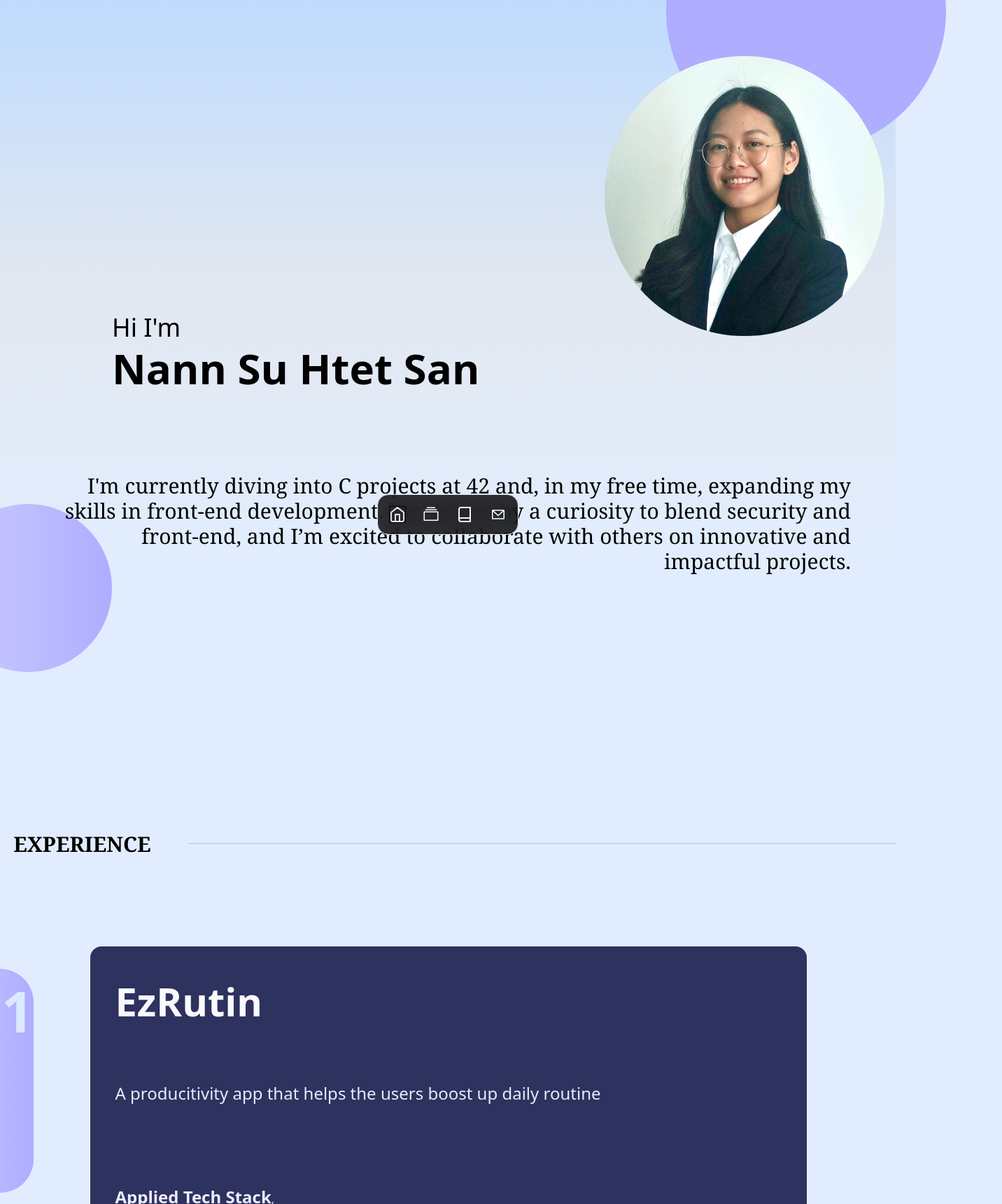
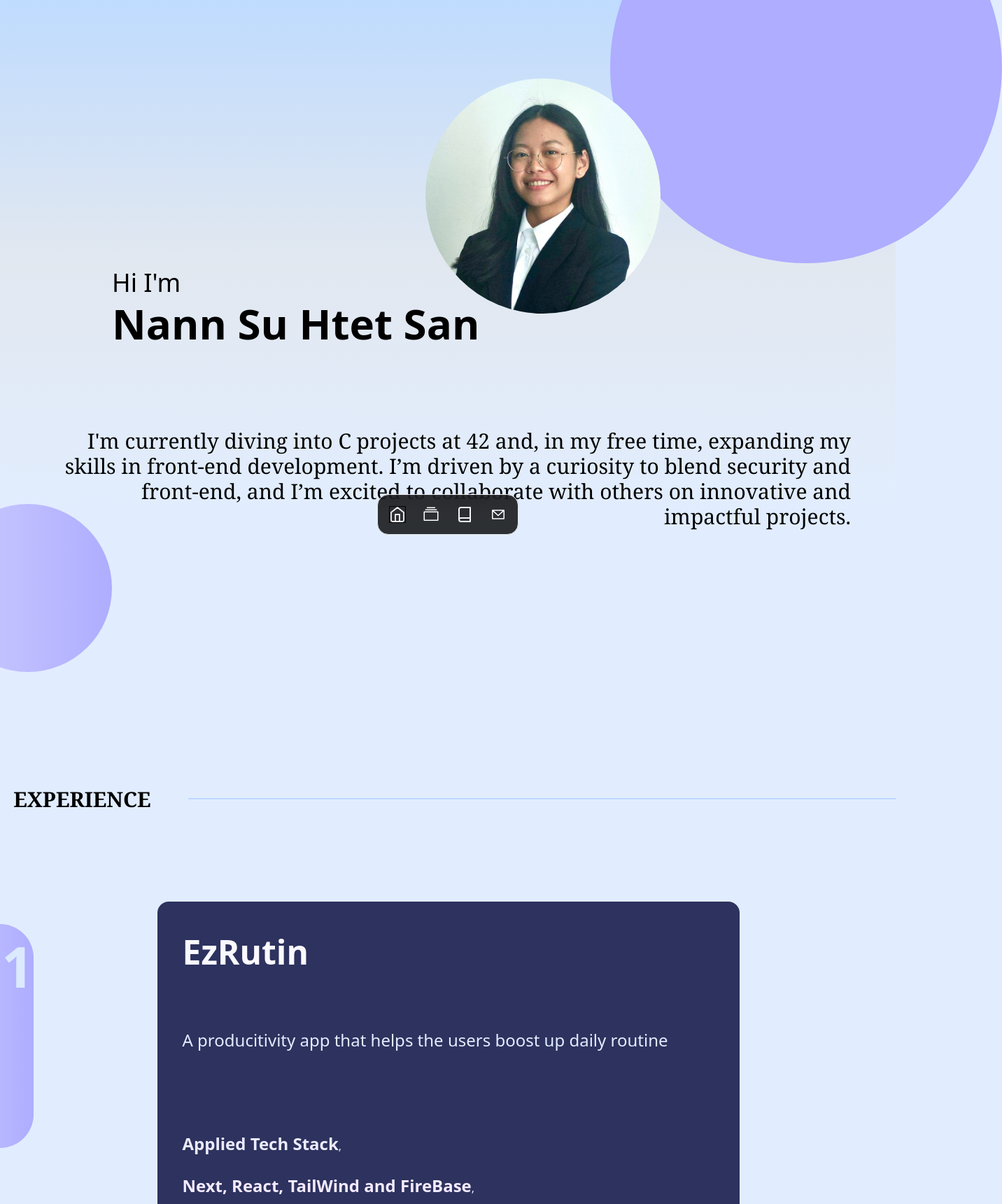
Before and after one commit to nann5an1/website5an1, a Next.js app: page / in a window 1280 px wide. Shown: the top 1720 px of the page at 70% size, 1432 px wide, since content can reach past the window. Built offline with nearby package versions, Linux system fonts and the light colour scheme.

Commit message:
final_responsiveness

```diff
--- a/src/components/ui/carousel.tsx
+++ b/src/components/ui/carousel.tsx
@@ -206,7 +206,7 @@ const CarouselPrevious = React.forwardRef<
       className={cn(
         "absolute  h-12 w-12 rounded-full",
         orientation === "horizontal"
-          ? "-left-16 top-1/2 -translate-y-1/2"
+          ? "-left-[3rem] top-1/2 -translate-y-1/2"
           : "-top-16 left-1/2 -translate-x-1/2 rotate-90",
         className
       )}
@@ -235,7 +235,7 @@ const CarouselNext = React.forwardRef<
       className={cn(
         "absolute h-12 w-12 rounded-full",
         orientation === "horizontal"
-          ? "-right-16 top-1/2 -translate-y-1/2"
+          ? "-right-[3rem] top-1/2 -translate-y-1/2"
           : "-bottom-16 left-1/2 -translate-x-1/2 rotate-90",
         className
       )}
--- a/src/pages/Experience.tsx
+++ b/src/pages/Experience.tsx
@@ -10,9 +10,9 @@ function Experience ({title, index, about, lang}){
             <h3 className="xs:text-[3rem] md:text-[5rem] rnd:text-[2.5rem] text-blue-100 font-bold text-end">{index}</h3>
         </div>
         <div className="flex justify-center mt-32 text-[#e1edff]">
-        <div className="ml-[1px] size-full xs:max-w-[10rem] md:max-w-xl rnd:max-w-[30rem] lg:max-w-5xl items-center justify-center overflow-hidden bg-[#2d325e] p-4 rounded-2xl">
+        <div className="ml-[1px] size-full xs:max-w-[10rem] md:max-w-xl rnd:max-w-[30rem] lg:max-w-[52rem] items-center justify-center overflow-hidden bg-[#2d325e] p-4 rounded-2xl">
         <BoxReveal  boxColor={"#5046e6"} duration={0.5}>
-            <p className="xs:text-[2.5rem] rnd:text-[2.5rem] md:text-[3.5rem]  font-semibold">
+            <p className="xs:text-[2.5rem] rnd:text-[2.5rem] md:text-[3rem]  font-semibold">
             <span className="text-[#faf9ff]">{title}</span>
             </p>
             <br />
--- a/src/pages/Home.tsx
+++ b/src/pages/Home.tsx
@@ -3,13 +3,13 @@ import { WordRotate } from "@/components/magicui/word-rotate";
 function Home() {
     return (
       <div id="home" className="relative pt-4 mb-[10rem] bg-gradient-to-b from-blue-200 via-slate-200 -z-20">
-        <div className="p-4 flex justify-end relative">
+        <div className="p-4 flex justify-end relative lg:top-[5rem]">
           <img
-            className="top-12 left-[2/3]rnd:w-[14rem] rnd:h-[14rem] md:w-[25rem] md:h-[25rem]  relative z-10 rounded-full"
+            className="top-12 left-[2/3] rnd:w-[14rem] rnd:h-[14rem] md:w-[21rem] md:h-[21rem] lg:mr-[20rem] z-10 rounded-full"
             src="/profile.jpg"
             alt=""
           />
-          <div className="absolute top-0 xs:right-[4rem] md:right-[8rem] translate-x-1/2 -translate-y-1/2 xs:w-[19rem] xs:h-[19rem] rnd:w-[20rem] rnd:h-[20rem] md:w-[20rem] md:h-[20rem] lg:w-[25rem] lg:h-[25rem] rounded-full bg-[#aeadff] -z-10"></div>
+          <div className="absolute top-0 xs:right-[4rem] md:right-[8rem] translate-x-1/2 -translate-y-1/2 xs:w-[19rem] xs:h-[19rem] rnd:w-[20rem] rnd:h-[20rem] md:w-[20rem] md:h-[20rem] lg:w-[35rem] lg:h-[35rem] rounded-full bg-[#aeadff] -z-10"></div>
           {/* <div className="absolute mt-[8rem] xs:w-[30rem] md:w-[49rem] lg:w-[30rem] lg:h-[30rem] h-[20rem] rounded-full bg-blue-400 -z-20"></div> */}
         </div>
         <div className='xs:ml-[2rem] rnd:ml-[5rem] md:ml-[10rem]'>
--- a/src/pages/Projects.tsx
+++ b/src/pages/Projects.tsx
@@ -44,18 +44,18 @@ function Projects() {
             <div className="bg-[#bed8ff] ml-1 w-full h-[2px] mt-4"></div>
         </div>
         <div className="mt-16 flex justify-center px-4 sm:px-6 md:px-8">
-            <Carousel className="w-full xs:max-h-[30rem] xs:max-w-[15rem] sm:max-w-[22rem] md:max-w-[30rem] rnd:max-w-[26rem] lg:max-w-[35rem]">
+            <Carousel className="w-full xs:max-h-[30rem] xs:w-[17.5rem] sm:max-w-[22rem] md:max-w-[30rem] rnd:max-w-[26rem] lg:max-w-[rem]">
               <div className="flex justify-center">
                 <CarouselContent>
                       {Array.from({ length: 5 }).map((_, index) => (
                       <CarouselItem key={index}>
                           <div>
                           <Card className="bg-[#b3d2ff]">
-                              <CardContent className="flex aspect-square justify-start  xs:mb-[4.5rem] xs:p-[2rem] sm:p-[1rem] md:p-[2rem] rnd:p-[5rem] lg:p-[6rem]">
-                              <span className="xs:text-[1.4rem] sm:text-[1.8rem] md:text-[2.2rem] rnd:text-[2.1rem] lg:text-[2.5rem] font-semibold">
+                              <CardContent className="flex aspect-square justify-start  xs:mb-[4.5rem] rnd:p-[2.5rem] rnd:mb-[7rem] lg:p-[6rem]">
+                              <span className="xs:text-[1.4rem] sm:text-[1.8rem] md:text-[2.2rem] rnd:text-[2rem] lg:text-[2.5rem] font-semibold">
                                   <h3>{projects[index].title}</h3>
-                                  <div className="xs:mt-[1rem] sm:mt-[2rem] md:mt-[5rem] text-start sm:text-[18px] md:text-[20px] xs:p-[0.5rem] sm:p-[15px] md:p-[1rem] rnd:p-[1rem] rounded-l font-light">
-                                    <div className="xs:text-[1.2rem] sm:text-[1.5rem] md:text-[1.5rem] rnd:text-[1.5rem]">
+                                  <div className="xs:mt-[1rem] sm:mt-[2rem] md:mt-[5rem] text-start sm:text-[18px] md:text-[20px] xs:p-[1rem] sm:p-[15px] md:p-[1rem] rnd:p-[1rem] rounded-l font-light">
+                                    <div className="xs:text-[1.2rem] sm:text-[1.5rem] md:text-[1.5rem] rnd:text-[1.2rem]">
                                       <p>{projects[index].about}</p>
                                     </div>
                                 </div>
```
